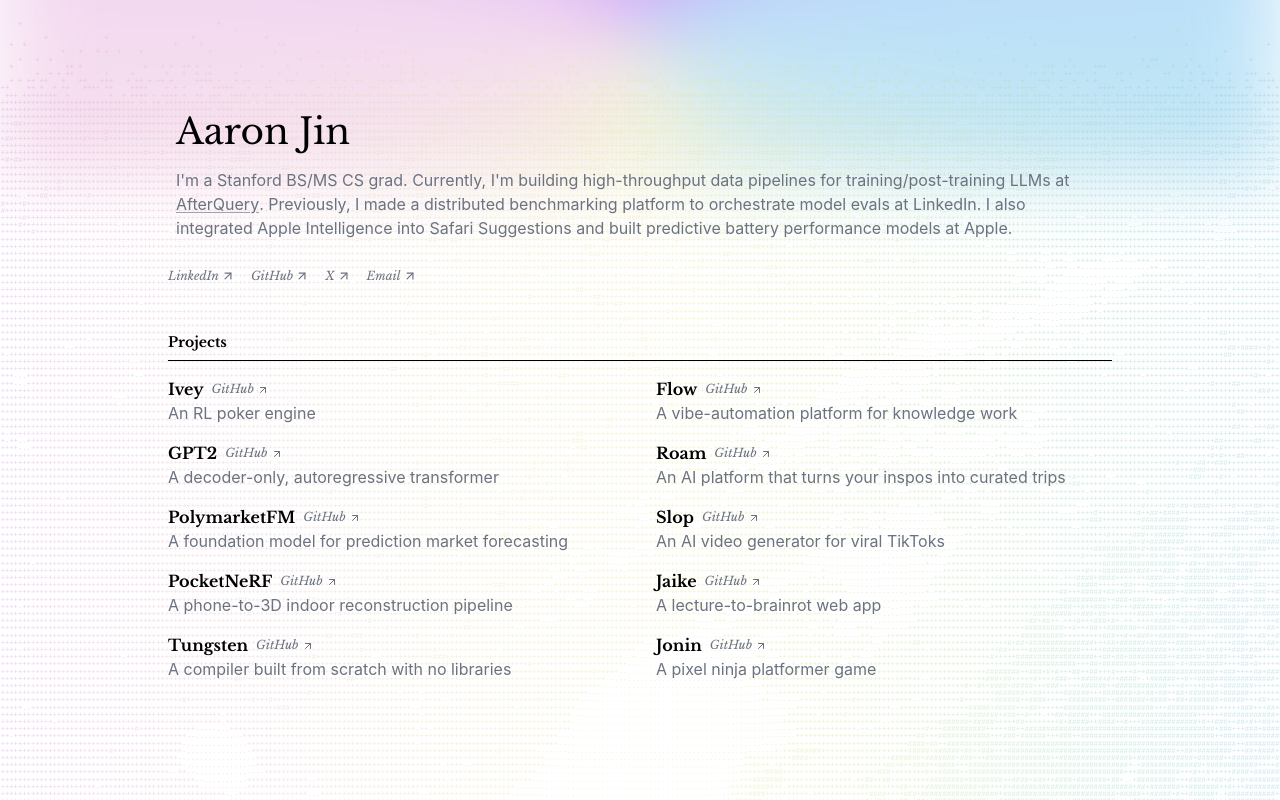
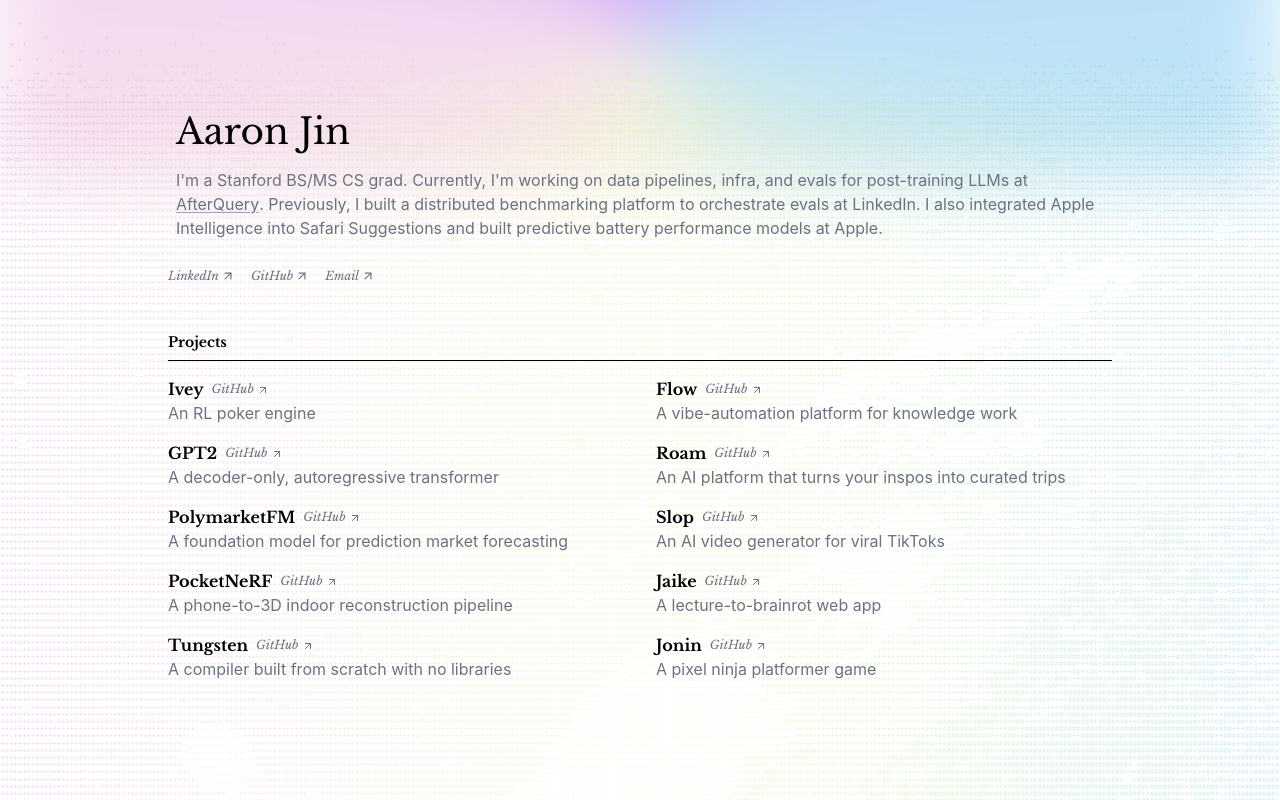
Before and after one commit to aaronkjin/personal, a Next.js app: page / in a window 1280 px wide. Built offline with nearby package versions, Linux system fonts and the light colour scheme.

Commit message:
small fixes

```diff
--- a/components/Socials/index.js
+++ b/components/Socials/index.js
@@ -9,10 +9,6 @@
   {
     title: "GitHub",
     href: "https://www.github.com/aaronkjin",
-  },
-  {
-    title: "X",
-    href: "https://x.com/gunnyjin",
   },
   {
     title: "Email",
--- a/components/TextScramble/index.js
+++ b/components/TextScramble/index.js
@@ -71,7 +71,8 @@
 const scheduleRandomScramble = () => {
   if (
     typeof window === "undefined" ||
-    randomScrambleTimerId ||
+    document.hidden ||
+    randomScrambleTimerId !== null ||
     randomScrambleSubscriptionCount <= 0
   ) {
     return;
@@ -79,9 +80,22 @@
 
   randomScrambleTimerId = window.setTimeout(() => {
     randomScrambleTimerId = null;
-    dispatchScrambleRequest(getRandomScrambleTarget());
+    if (!document.hidden) {
+      dispatchScrambleRequest(getRandomScrambleTarget());
+    }
     scheduleRandomScramble();
   }, getRandomScrambleDelay());
+};
+const clearRandomScrambleTimer = () => {
+  if (randomScrambleTimerId !== null) {
+    window.clearTimeout(randomScrambleTimerId);
+    randomScrambleTimerId = null;
+  }
+};
+const handleScrambleVisibilityChange = () => {
+  // Discard background work and wait a fresh delay when the tab returns.
+  clearRandomScrambleTimer();
+  scheduleRandomScramble();
 };
 const subscribeRandomScramble = () => {
   if (typeof window === "undefined") {
@@ -89,6 +103,9 @@
   }
 
   randomScrambleSubscriptionCount += 1;
+  if (randomScrambleSubscriptionCount === 1) {
+    document.addEventListener("visibilitychange", handleScrambleVisibilityChange);
+  }
   scheduleRandomScramble();
 
   return () => {
@@ -97,9 +114,9 @@
       randomScrambleSubscriptionCount - 1,
     );
 
-    if (!randomScrambleSubscriptionCount && randomScrambleTimerId) {
-      window.clearTimeout(randomScrambleTimerId);
-      randomScrambleTimerId = null;
+    if (!randomScrambleSubscriptionCount) {
+      clearRandomScrambleTimer();
+      document.removeEventListener("visibilitychange", handleScrambleVisibilityChange);
     }
   };
 };
@@ -194,7 +211,7 @@
   const [displayChars, setDisplayChars] = useState(() => getSettledChars(text));
 
   const triggerLocalScramble = useCallback(() => {
-    if (!text.trim()) {
+    if (document.hidden || !text.trim()) {
       return;
     }
 
@@ -225,7 +242,7 @@
   }, [triggerLocalScramble]);
 
   useEffect(() => {
-    if ((!triggerKey && !localTriggerKey) || !text.trim()) {
+    if (document.hidden || (!triggerKey && !localTriggerKey) || !text.trim()) {
       return;
     }
 
@@ -236,8 +253,24 @@
     const actualDuration = getScrambleDuration(duration, mobileDuration);
     const perChar = actualDuration / Math.max(1, chars.length);
 
+    const settle = () => {
+      if (rafId !== null) {
+        cancelAnimationFrame(rafId);
+        rafId = null;
+      }
+      setDisplayChars(getSettledChars(text));
+    };
+    const handleVisibilityChange = () => {
+      if (document.hidden) {
+        settle();
+      }
+    };
     const animate = (timestamp) => {
-      if (!startTime) {
+      if (document.hidden) {
+        settle();
+        return;
+      }
+      if (startTime === null) {
         startTime = timestamp;
       }
 
@@ -270,10 +303,12 @@
       setDisplayChars(getSettledChars(text));
     };
 
+    document.addEventListener("visibilitychange", handleVisibilityChange);
     rafId = requestAnimationFrame(animate);
 
     return () => {
-      if (rafId) {
+      document.removeEventListener("visibilitychange", handleVisibilityChange);
+      if (rafId !== null) {
         cancelAnimationFrame(rafId);
       }
     };
@@ -334,11 +369,14 @@
   const [wordTriggerKeys, setWordTriggerKeys] = useState({});
 
   const triggerFullScramble = useCallback(() => {
+    if (document.hidden) {
+      return;
+    }
     setTriggerKey((key) => key + 1);
   }, []);
 
   const triggerWordScramble = useCallback((key) => {
-    if (!canHoverScramble()) {
+    if (document.hidden || !canHoverScramble()) {
       return;
     }
 
--- a/pages/index.js
+++ b/pages/index.js
@@ -10,9 +10,9 @@
 const INTRO_COPY = {
   education: "I'm a Stanford BS/MS CS grad.",
   currentRole:
-    "Currently, I'm building high-throughput data pipelines for training/post-training LLMs at ",
+    "Currently, I'm working on data pipelines, infra, and evals for post-training LLMs at ",
   previousPlatform:
-    "Previously, I made a distributed benchmarking platform to orchestrate model evals at LinkedIn.",
+    "Previously, I built a distributed benchmarking platform to orchestrate evals at LinkedIn.",
   previousApple:
     "I also integrated Apple Intelligence into Safari Suggestions and built predictive battery performance models at Apple.",
 };
```
